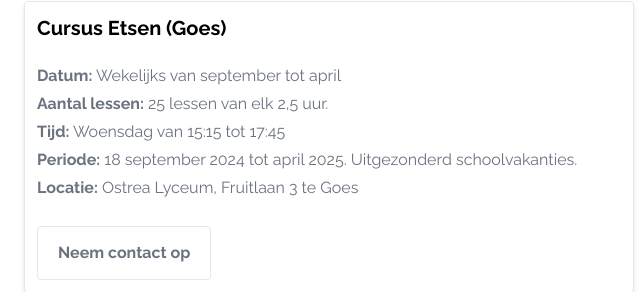
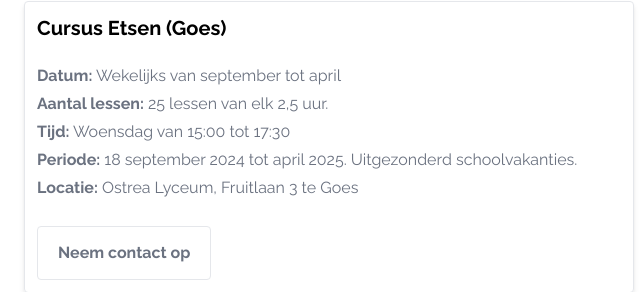
Before and after one commit to savonije/tonlamper.nl, an Astro site: page /cursussen in a window 1280 px wide. Shown: the part 380-672 px from the top of the page, 0-640 px from the left. Built offline with nearby package versions, Linux system fonts and the light colour scheme; Astro itself is replaced by a stand-in of ours.

Commit message:
fix: cursus time change

```diff
--- a/src/pages/cursussen.astro
+++ b/src/pages/cursussen.astro
@@ -20,7 +20,7 @@ import Layout from '@layouts/Layout.astro'
 			<h2>Cursus Etsen (Goes)</h2>
 			<p><strong>Datum:</strong> Wekelijks van september tot april</p>
 			<p><strong>Aantal lessen:</strong> 25 lessen van elk 2,5 uur.</p>
-			<p><strong>Tijd:</strong> Woensdag van 15:15 tot 17:45</p>
+			<p><strong>Tijd:</strong> Woensdag van 15:00 tot 17:30</p>
 			<p>
 				<strong>Periode:</strong>
 				18 september 2024 tot april 2025. Uitgezonderd schoolvakanties.
```
